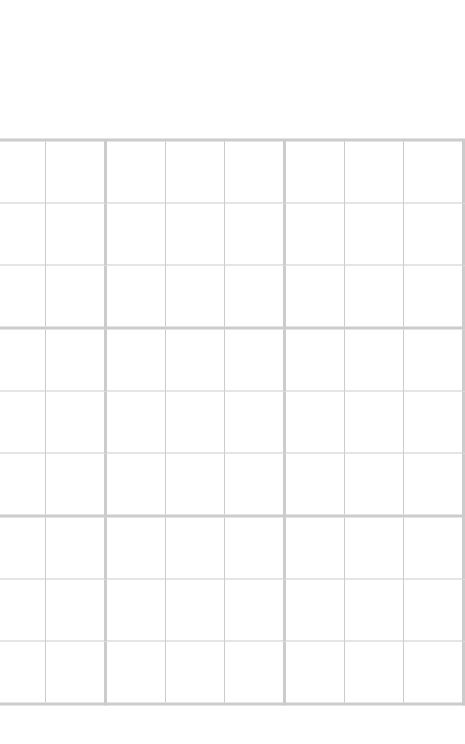
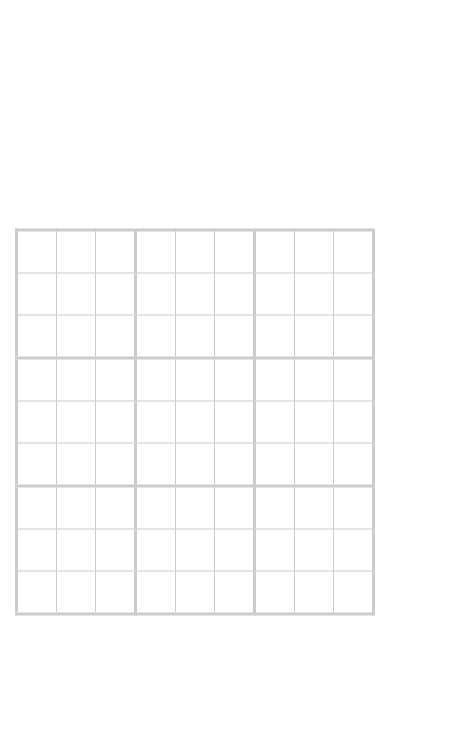
Before and after one commit to pengmai/sudokusolver, a React (Create React App) app: page / in a window 390 px wide. Shown: the top 744 px of the page, 465 px wide, since content can reach past the window. Built offline with nearby package versions, Linux system fonts and the light colour scheme.

Commit message:
Responsified board

```diff
--- a/public/main.css
+++ b/public/main.css
@@ -19,6 +19,13 @@
   width: 56px;
 }
 
+@media only screen and (max-width: 600px) {
+  .square {
+    height: 36px;
+    width: 36px;
+  }
+}
+
 .square:focus {
   outline: none;
 }
```
